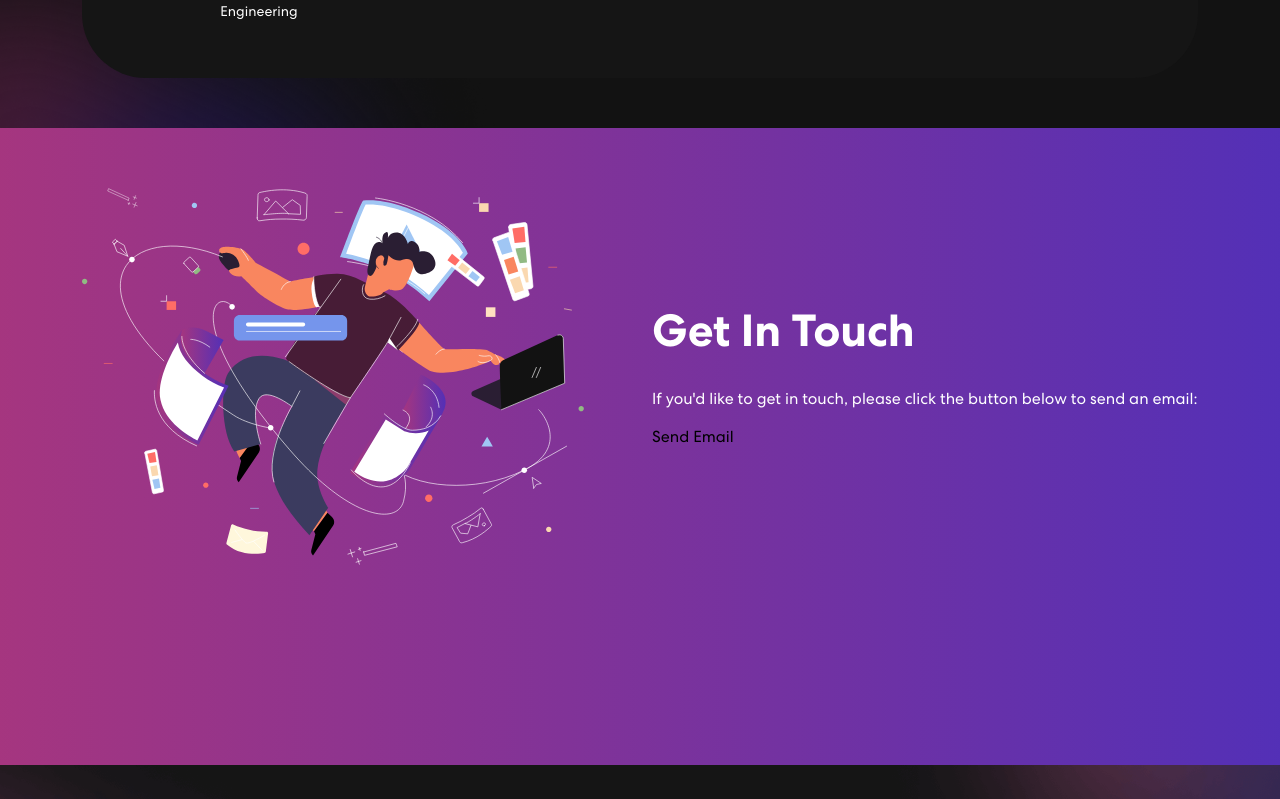
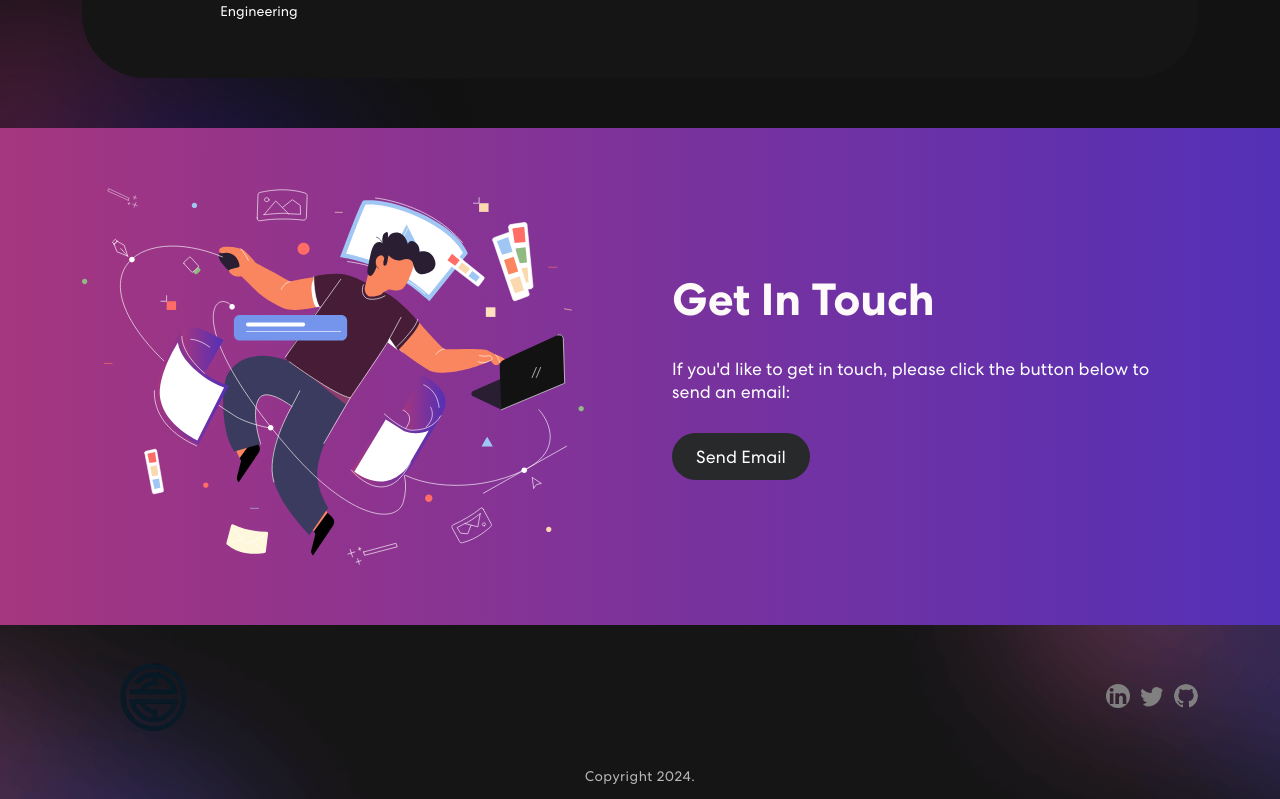
Before and after one commit to sage9705/personal-portfolio, a React (Create React App) app: page / in a window 1280 px wide. Shown: the part 1481-2280 px from the top of the page. Built offline with nearby package versions, Linux system fonts and the light colour scheme.

Commit message:
add new contact styles

```diff
--- a/src/App.css
+++ b/src/App.css
@@ -567,6 +567,62 @@ nav.navbar .navbar-toggler[aria-expanded="true"] .navbar-toggler-icon {
   width: 100%;
 }
 
+.contact {
+  padding: 60px 0;
+  background-color: #f8f9fa;
+}
+
+.contact-image {
+  max-width: 100%;
+  height: auto;
+}
+
+.contact-content {
+  padding: 20px;
+}
+
+.contact-title {
+  font-size: 2.5rem;
+  color: #fffafa;
+  margin-bottom: 20px;
+}
+
+.contact-description {
+  font-size: 1.1rem;
+  color: #ffffff;
+  margin-bottom: 30px;
+}
+
+.contact-button {
+  background-color: #27292b;
+  color: white;
+  border: none;
+  padding: 12px 24px;
+  font-size: 1.1rem;
+  border-radius: 50px;
+  cursor: pointer;
+  transition: background-color 0.3s ease;
+}
+
+.contact-button:hover {
+  background-color: #6b7070;
+}
+
+.email-button {
+  text-decoration: none;
+}
+
+@media (max-width: 768px) {
+  .contact-image {
+    margin-bottom: 30px;
+  }
+
+  .contact-content {
+    text-align: center;
+  }
+}
+
+
 .footer {
   padding: 0 0 50px 0;
   background-image: url('./assets/img/footer-bg.png');
```
